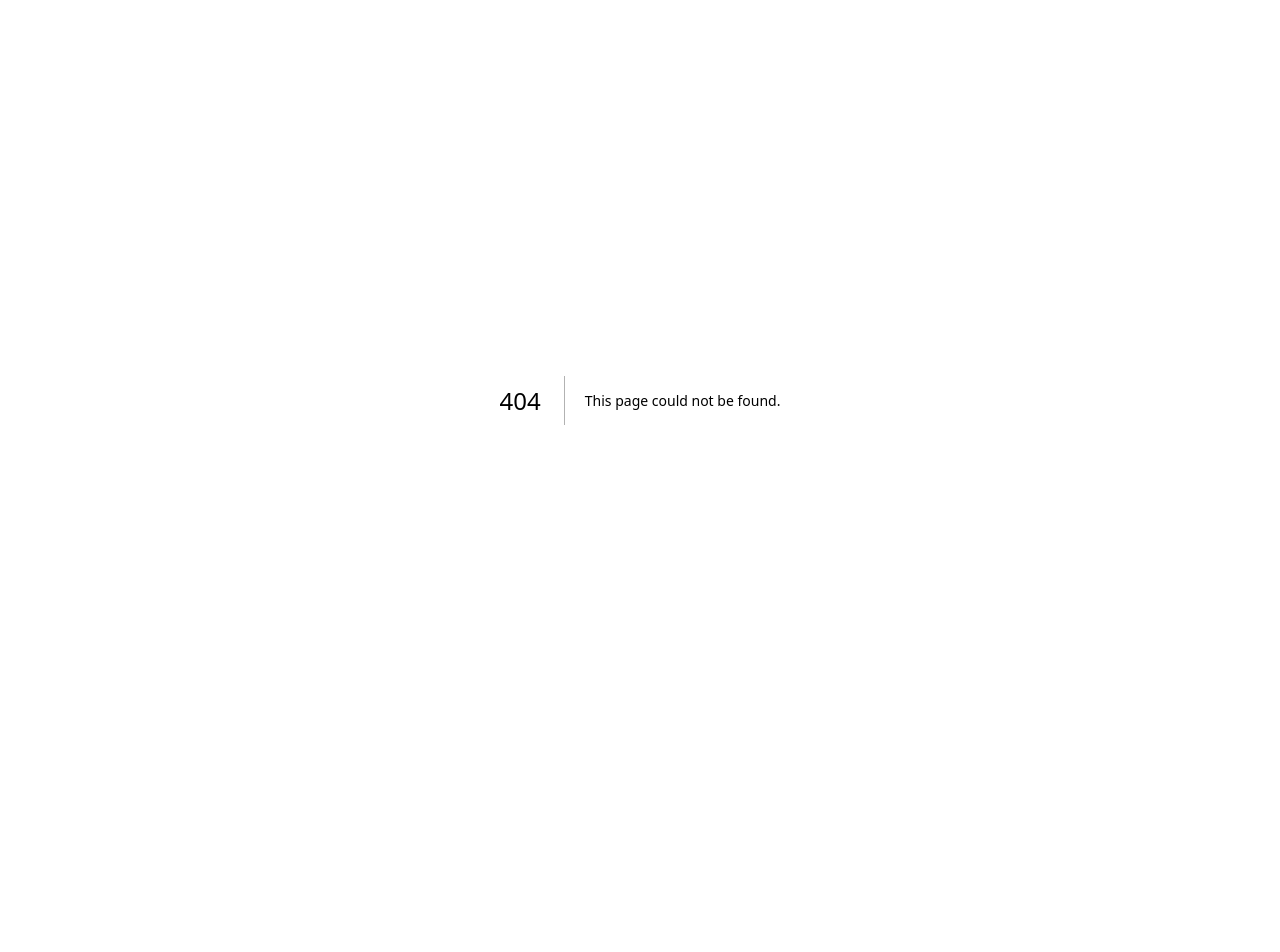
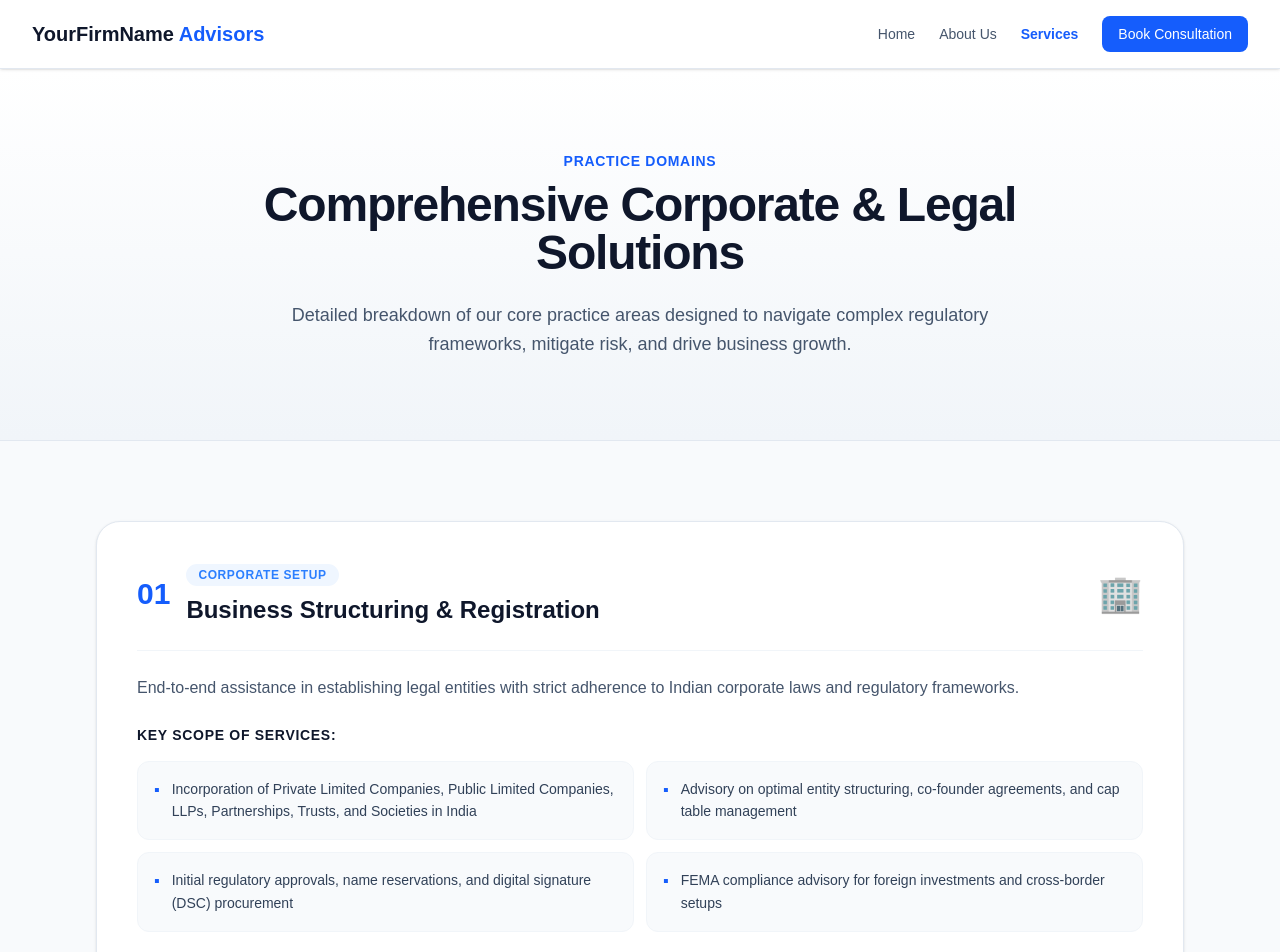
Before and after one commit to indreshkumar1/legal-tax-portal, a Next.js app: page /services in a window 1280 px wide. Before the commit this address had no page. Shown: the top 952 px of the page. Before the commit the page ends 800 px from the top, so only its background shows below. Built offline with nearby package versions, Linux system fonts and the light colour scheme.

Commit message:
Add About Us link to homepage navigation

```diff
--- a/app/page.tsx
+++ b/app/page.tsx
@@ -171,11 +171,12 @@ export default function Home() {
         <div className="font-bold text-xl text-slate-900">
           YourFirmName <span className="text-blue-600">Advisors</span>
         </div>
-        <div className="space-x-6 text-sm font-medium text-slate-600 hidden md:flex items-center">
-          <a href="#services" className="hover:text-blue-600">Services</a>
-          <a href="/about" className="hover:text-blue-600">About Us</a>
-          <a href="#contact" className="bg-blue-600 text-white px-4 py-2 rounded-lg hover:bg-blue-700 transition">Book Consultation</a>
-        </div>
+        <div className="space-x-6 text-sm font-medium text-slate-600 flex items-center">
+  <a href="/" className="hover:text-blue-600">Home</a>
+  <a href="/about" className="text-blue-600 font-semibold">About Us</a>
+  <a href="/services" className="hover:text-blue-600">Services</a>
+  <a href="/#contact" className="bg-blue-600 text-white px-4 py-2 rounded-lg hover:bg-blue-700 transition">Book Consultation</a>
+      </div>
       </nav>
 
       {/* Hero Section */}
--- /dev/null
+++ b/app/services/page.tsx
@@ -0,0 +1,190 @@
+export default function ServicesPage() {
+  const detailedServices = [
+    {
+      number: "01",
+      title: "Business Structuring & Registration",
+      category: "Corporate Setup",
+      description: "End-to-end assistance in establishing legal entities with strict adherence to Indian corporate laws and regulatory frameworks.",
+      scope: [
+        "Incorporation of Private Limited Companies, Public Limited Companies, LLPs, Partnerships, Trusts, and Societies in India",
+        "Advisory on optimal entity structuring, co-founder agreements, and cap table management",
+        "Initial regulatory approvals, name reservations, and digital signature (DSC) procurement",
+        "FEMA compliance advisory for foreign investments and cross-border setups"
+      ],
+      icon: "🏢"
+    },
+    {
+      number: "02",
+      title: "Corporate Secretarial & Legal Support",
+      category: "Governance & Compliance",
+      description: "Comprehensive day-to-day secretarial governance and robust legal contract drafting to safeguard corporate operations.",
+      scope: [
+        "Secretarial support for Board Meetings, Committee Meetings, and General Meetings (AGM/EGM)",
+        "Preparation, drafting, and vetting of shareholder agreements, employment contracts, and commercial vendor agreements",
+        "Maintenance of statutory registers, minutes books, and statutory records under the Companies Act, 2013",
+        "Filing of annual returns, financial statements, and event-based forms (MGT-7, AOC-4, DIR-12, etc.) with the MCA / ROC",
+        "Corporate Social Responsibility (CSR) compliance and reporting under Section 135"
+      ],
+      icon: "⚖️"
+    },
+    {
+      number: "03",
+      title: "Corporate Restructuring — Mergers, Demergers & Amalgamations",
+      category: "Strategic Growth",
+      description: "Sophisticated legal structuring and NCLT coordination for corporate consolidation, business transfers, and capital reorganizations.",
+      scope: [
+        "Structuring and end-to-end execution of schemes of arrangement, mergers, demergers, and amalgamations (Sec. 230–232)",
+        "Coordination of NCLT scheme approvals, convening creditor/shareholder meetings, and statutory notices",
+        "Reduction of share capital, buyback advisory, and fast-track corporate restructuring for group entities"
+      ],
+      icon: "🔄"
+    },
+    {
+      number: "04",
+      title: "Oppression & Mismanagement (O&M) & Dispute Resolution",
+      category: "Litigation & Advisory",
+      description: "Strategic defense and representation in shareholder disputes, minority protection matters, and corporate tribunal proceedings.",
+      scope: [
+        "Representation and drafting in petitions under Sections 241–242 of the Companies Act, 2013 before the NCLT",
+        "Strategic advisory in boardroom deadlocks, minority shareholder grievances, and prevention of asset diversion",
+        "Pre-litigation negotiation, settlement structuring, and arbitration support"
+      ],
+      icon: "🛡️"
+    },
+    {
+      number: "05",
+      title: "SEBI (LODR & ICDR) Regulations — Capital Markets",
+      category: "Securities Law",
+      description: "Specialized compliance and advisory for listed entities, stock exchange disclosures, and public capital issuances.",
+      scope: [
+        "Continuous compliance for listed entities under SEBI (LODR) Regulations: financial disclosures, governance reports, and stock exchange filings",
+        "Advisory on public offerings (IPOs, rights issues, preferential allotments, and QIPs) under SEBI (ICDR) Regulations",
+        "Takeover code advisory (SEBI SAST Regulations), open offers, and substantial acquisition disclosures",
+        "Insider trading compliance (SEBI PIT Regulations), code of conduct, and Structured Digital Database (SDD) maintenance"
+      ],
+      icon: "📈"
+    },
+    {
+      number: "06",
+      title: "FEMA, RBI & Cross-Border Compliance",
+      category: "Foreign Exchange",
+      description: "Navigating foreign direct investments, overseas direct investments, and Reserve Bank of India regulatory filings.",
+      scope: [
+        "FDI structuring, inbound/outbound investment advisory, and foreign remittance compliance",
+        "RBI filings, FIRMS portal reporting, and FC-GPR / FC-TRS filings",
+        "External Commercial Borrowings (ECB) advisory and compounding of contraventions under FEMA"
+      ],
+      icon: "🌐"
+    },
+    {
+      number: "07",
+      title: "Tax Advisory & Labour Law Compliance",
+      category: "Taxation & Workforce",
+      description: "Integrated direct/indirect tax planning and full-spectrum employment law compliance for corporate workforces.",
+      scope: [
+        "Income Tax and GST advisory, tax planning, and corporate return filings",
+        "Representation before tax authorities, appellate tribunals, and scrutiny support",
+        "PF, ESI, Shops & Establishment Act compliance, and comprehensive HR documentation audits"
+      ],
+      icon: "📊"
+    }
+  ];
+
+  return (
+    <main className="min-h-screen bg-slate-50 text-slate-800">
+      {/* Navigation Header */}
+      <nav className="bg-white border-b border-slate-200 py-4 px-8 flex justify-between items-center shadow-sm sticky top-0 z-50">
+        <a href="/" className="font-bold text-xl text-slate-900">
+          YourFirmName <span className="text-blue-600">Advisors</span>
+        </a>
+        <div className="space-x-6 text-sm font-medium text-slate-600 hidden md:flex items-center">
+          <a href="/" className="hover:text-blue-600">Home</a>
+          <a href="/about" className="hover:text-blue-600">About Us</a>
+          <a href="/services" className="text-blue-600 font-semibold">Services</a>
+          <a href="/#contact" className="bg-blue-600 text-white px-4 py-2 rounded-lg hover:bg-blue-700 transition">Book Consultation</a>
+        </div>
+      </nav>
+
+      {/* Hero Section */}
+      <section className="py-20 px-8 text-center bg-gradient-to-b from-white to-slate-100 border-b border-slate-200">
+        <div className="max-w-3xl mx-auto">
+          <span className="text-blue-600 font-semibold text-sm uppercase tracking-wider">Practice Domains</span>
+          <h1 className="text-4xl md:text-5xl font-bold tracking-tight text-slate-900 mt-2 mb-6">
+            Comprehensive Corporate & Legal Solutions
+          </h1>
+          <p className="text-lg text-slate-600 leading-relaxed">
+            Detailed breakdown of our core practice areas designed to navigate complex regulatory frameworks, mitigate risk, and drive business growth.
+          </p>
+        </div>
+      </section>
+
+      {/* Services List Section */}
+      <section className="py-20 px-8 max-w-6xl mx-auto space-y-12">
+        {detailedServices.map((service, index) => (
+          <div
+            key={index}
+            className="bg-white p-8 md:p-10 rounded-3xl border border-slate-200 shadow-sm hover:shadow-md transition-shadow duration-300"
+          >
+            <div className="flex flex-col md:flex-row md:items-center justify-between gap-4 pb-6 border-b border-slate-100">
+              <div className="flex items-center gap-4">
+                <span className="text-3xl font-extrabold text-blue-600">{service.number}</span>
+                <div>
+                  <span className="text-xs font-semibold uppercase tracking-wider text-blue-500 bg-blue-50 px-3 py-1 rounded-full">
+                    {service.category}
+                  </span>
+                  <h2 className="text-2xl font-bold text-slate-900 mt-2">{service.title}</h2>
+                </div>
+              </div>
+              <span className="text-4xl">{service.icon}</span>
+            </div>
+
+            <p className="text-slate-600 my-6 text-base leading-relaxed">
+              {service.description}
+            </p>
+
+            <div>
+              <h3 className="text-sm font-semibold text-slate-900 uppercase tracking-wider mb-4">Key Scope of Services:</h3>
+              <div className="grid md:grid-cols-2 gap-3">
+                {service.scope.map((item, idx) => (
+                  <div key={idx} className="flex items-start bg-slate-50 p-4 rounded-xl border border-slate-100">
+                    <span className="text-blue-600 font-bold mr-3">▪</span>
+                    <span className="text-slate-700 text-sm leading-relaxed">{item}</span>
+                  </div>
+                ))}
+              </div>
+            </div>
+
+            <div className="mt-8 pt-6 border-t border-slate-100 flex justify-end">
+              <a
+                href="/#contact"
+                className="text-blue-600 hover:text-blue-700 font-semibold text-sm flex items-center gap-2 group"
+              >
+                Inquire about this service
+                <span className="transform group-hover:translate-x-1 transition-transform">→</span>
+              </a>
+            </div>
+          </div>
+        ))}
+      </section>
+
+      {/* Bottom CTA */}
+      <section className="py-20 px-8 text-center bg-slate-900 text-white">
+        <div className="max-w-3xl mx-auto">
+          <h2 className="text-3xl font-bold mb-4">Need Custom Advisory for Your Enterprise?</h2>
+          <p className="text-slate-400 mb-8">Speak directly with our practice leads to discuss your company's specific compliance or restructuring requirements.</p>
+          <a
+            href="/#contact"
+            className="bg-blue-600 text-white font-medium px-8 py-3 rounded-xl shadow-lg hover:bg-blue-700 transition inline-block"
+          >
+            Schedule a Consultation
+          </a>
+        </div>
+      </section>
+
+      {/* Footer */}
+      <footer className="bg-slate-950 text-slate-400 py-8 text-center text-sm border-t border-slate-800">
+        <p>© {new Date().getFullYear()} YourFirmName Advisors. All rights reserved. Professional Confidentiality Guaranteed.</p>
+      </footer>
+    </main>
+  );
+}
```
